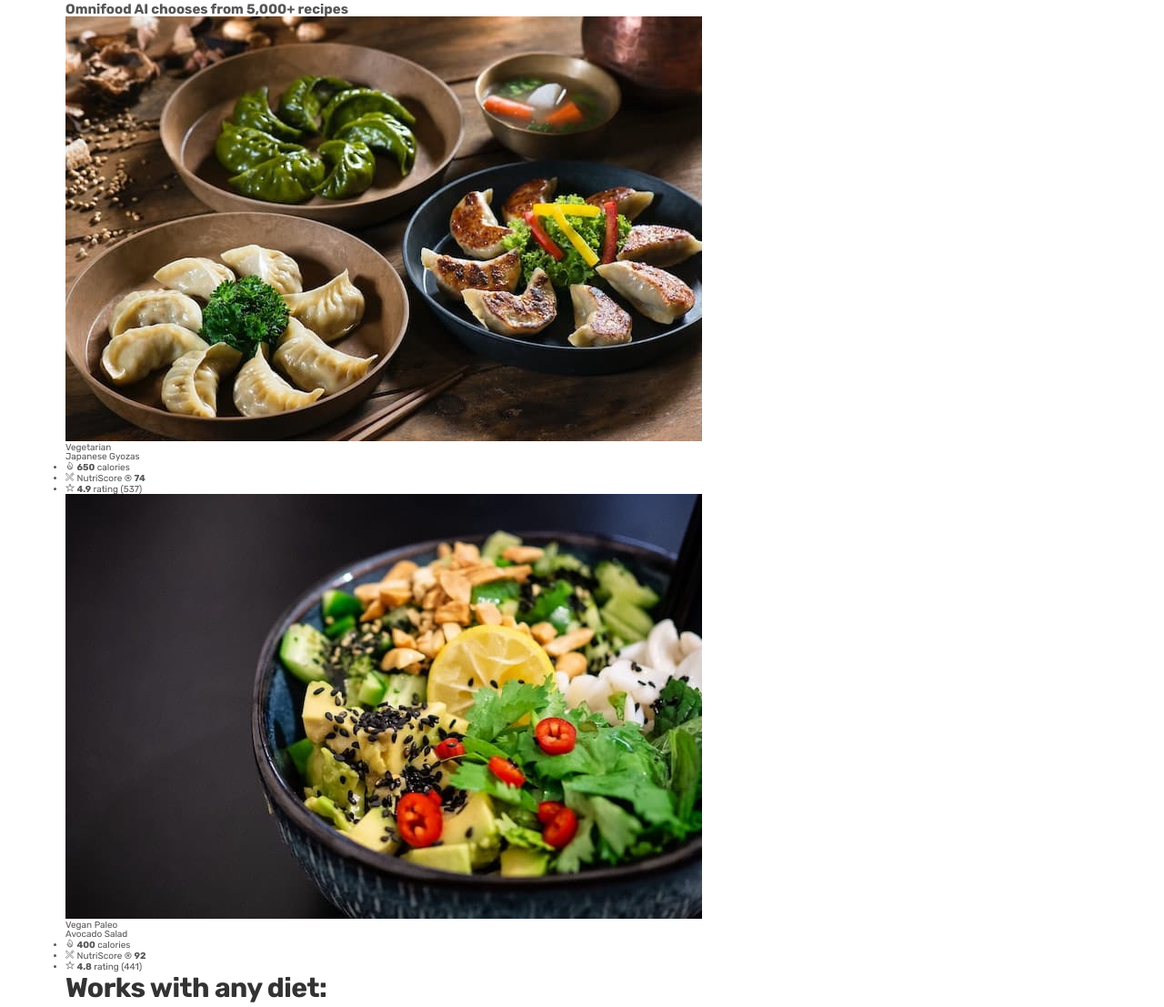
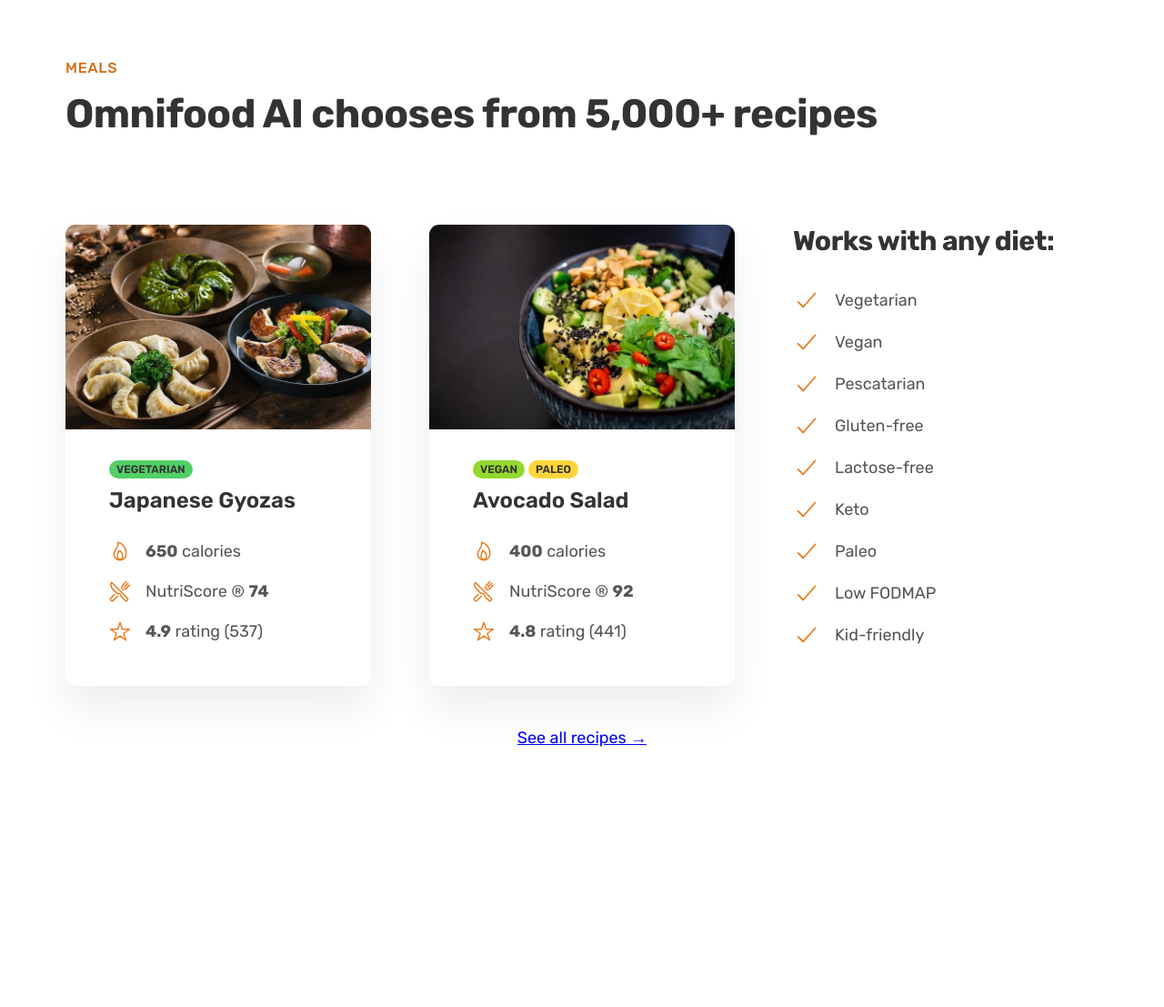
Before and after one commit to L200160149/landing-page, a plain HTML site: page index.html in a window 1280 px wide. Shown: the part 2677-3784 px from the top of the page at 91% size. After the commit the page ends 3593 px from the top, so only its background shows below. Drawn offline with nearby package versions, Linux system fonts and the light colour scheme.

Commit message:
meal section

```diff
--- a/css/general.css
+++ b/css/general.css
@@ -41,6 +41,14 @@ body {
   grid-template-columns: repeat(2, 1fr);
 }
 
+.grid--3-cols {
+  grid-template-columns: repeat(3, 1fr);
+}
+
+.margin-bottom-md {
+  margin-bottom: 4.8rem !important;
+}
+
 .subheading {
   display: block;
   font-size: 1.6rem;
--- a/css/style.css
+++ b/css/style.css
@@ -215,3 +215,107 @@
   width: 35%;
   /* z-index: 10; */
 }
+
+/* MEALS SECTION */
+.section-meals {
+  padding: 9.6rem 0;
+}
+
+.meal {
+  box-shadow: 0 2.4rem 4.8rem rgba(0, 0, 0, 0.075);
+  border-radius: 11px;
+  overflow: hidden;
+  transition: all 0.4s;
+}
+
+.meal:hover {
+  transform: translateY(-1.2rem);
+  box-shadow: 0 3.2rem 6.4rem rgba(0, 0, 0, 0.06);
+}
+
+.meal-content {
+  padding: 3.2rem 4.8rem 4.8rem 4.8rem;
+}
+
+.meal-tags {
+  margin-bottom: 1.2rem;
+  display: flex;
+  gap: 0.4rem;
+}
+
+.tag {
+  display: inline-block;
+  padding: 0.4rem 0.8rem;
+  font-size: 1.2rem;
+  text-transform: uppercase;
+  color: #333;
+  border-radius: 100px;
+  font-weight: 600;
+}
+
+.tag--vegetarian {
+  background-color: #51cf66;
+}
+.tag--vegan {
+  background-color: #94d82d;
+}
+.tag--paleo {
+  background-color: #ffd43b;
+}
+
+.meal-title {
+  font-size: 2.4rem;
+  color: #333;
+  font-weight: 600;
+  margin-bottom: 3.2rem;
+}
+
+.meal-attributes {
+  list-style: none;
+  display: flex;
+  flex-direction: column;
+  gap: 2rem;
+}
+
+.meal-attribute {
+  font-size: 1.8rem;
+  display: flex;
+  align-items: center;
+  gap: 1.6rem;
+}
+
+.meal-icon {
+  height: 2.4rem;
+  width: 2.4rem;
+  color: #e67e22;
+}
+
+.meal-img {
+  width: 100%;
+}
+
+.all-recipes {
+  text-align: center;
+  font-size: 1.8rem;
+}
+
+.list {
+  list-style: none;
+  display: flex;
+  flex-direction: column;
+  gap: 1.6rem;
+}
+
+.list-item {
+  font-size: 1.8rem;
+  display: flex;
+  align-items: center;
+  gap: 1.6rem;
+  line-height: 1.2;
+}
+
+.list-icon {
+  width: 3rem;
+  height: 3rem;
+  color: #e67e22;
+}
--- a/index.html
+++ b/index.html
@@ -182,12 +182,12 @@
       <section class="section-meals">
         <div class="container center-text">
           <span class="subheading">meals</span>
-          <h2 class="heading-seconday">
+          <h2 class="heading-secondary">
             Omnifood AI chooses from 5,000+ recipes
           </h2>
         </div>
 
-        <div class="container">
+        <div class="container grid grid--3-cols margin-bottom-md">
           <div class="meal">
             <img
               src="img/meals/meal-1.jpg"
```
